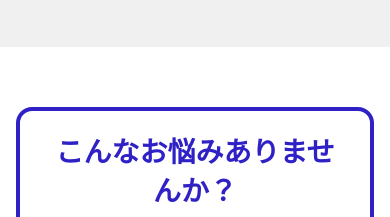
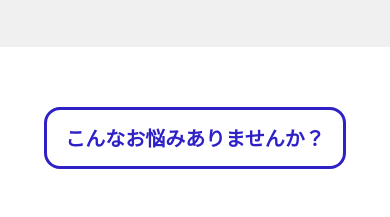
Before and after one commit to picasso-project/marusapo, a website: page lp/v1/index.html in a window 390 px wide. Shown: the part 834-1051 px from the top of the page. Drawn offline with Linux system fonts and the light colour scheme.

Commit message:
style: スマホ時のセクションタイトル(h2)を小さく調整
- 768px以下: 28px → 22px
- 480px以下: 20px
- パディングとボーダーも調整

```diff
--- a/lp/v1/assets/scss/style.scss
+++ b/lp/v1/assets/scss/style.scss
@@ -50,8 +50,14 @@ body {
     line-height: 1.4;
 
     @media (max-width: 768px) {
-      font-size: 28px;
-      padding: 20px 24px;
+      font-size: 22px;
+      padding: 16px 20px;
+      border: 3px solid $color-primary;
+    }
+
+    @media (max-width: 480px) {
+      font-size: 20px;
+      padding: 14px 18px;
     }
   }
 
```
Also changed, not shown: README.md, lp/v1/assets/css/style.css, 1 other file.
